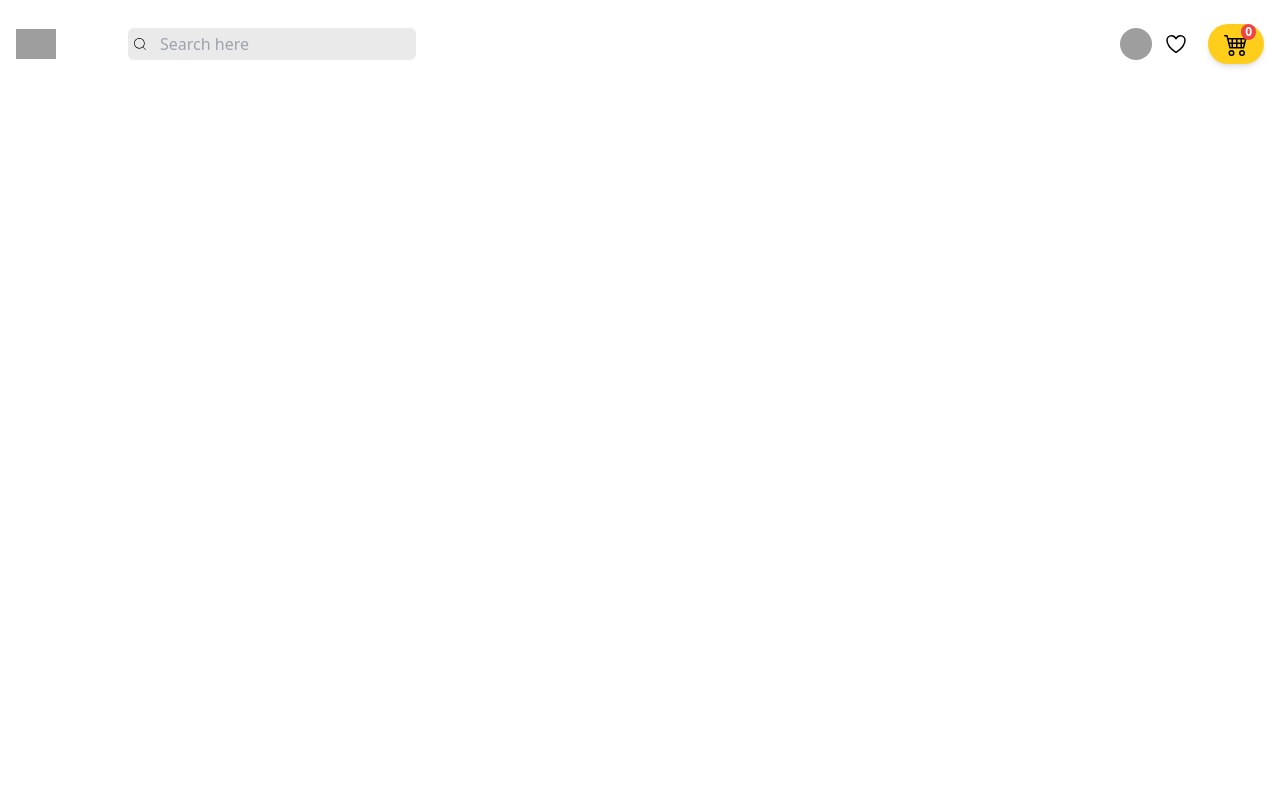
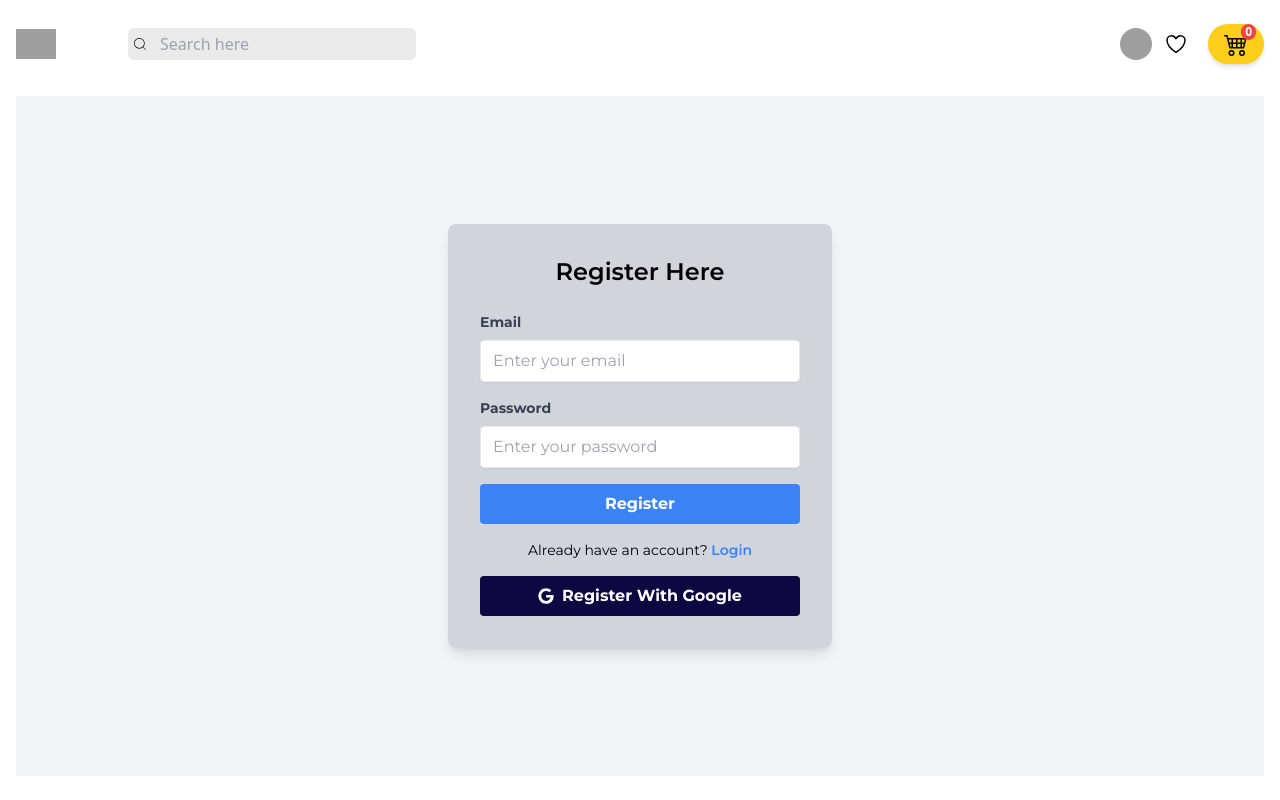
Before and after one commit to AshikurZaman01/Book-Store-App, a React (Vite) app: page /register in a window 1280 px wide. Shown: the top 800 px of the page. Built offline with nearby package versions, Linux system fonts and the light colour scheme; grey boxes are pictures that could not be loaded.

Commit message:
add Login and Register page

```diff
--- /dev/null
+++ b/src/Components/Pages/Login/Login.jsx
@@ -0,0 +1,77 @@
+import { useState } from "react";
+import RegisterWithGoogle from "../RegisterWithGoogle/RegisterWithGoogle";
+import { Link } from "react-router-dom";
+
+const Login = () => {
+
+    const [errorMessage, setErrorMessage] = useState('');
+    const [user, setUser] = useState({
+        email: '',
+        password: ''
+    })
+    const handleOnChange = (e) => {
+        setUser({ ...user, [e.target.name]: e.target.value })
+    }
+    const handleSubmit = (e) => {
+        e.preventDefault();
+        if (!user.email) {
+            setErrorMessage('Please enter your email');
+        } else if (!user.password) {
+            setErrorMessage('Please enter your password');
+        } else {
+            setErrorMessage('');
+        }
+        console.log(user);
+    }
+
+    return (
+        <div className="h-[calc(100vh-120px)] flex justify-center items-center bg-gray-100">
+            <div className="w-full max-w-sm mx-auto bg-gray-300 shadow-lg rounded-lg p-8">
+                <h2 className="text-2xl font-semibold text-center mb-6">Login Here</h2>
+                <form className="space-y-4" onSubmit={handleSubmit}>
+                    <div>
+                        <label htmlFor="email" className="block text-gray-700 text-sm font-bold mb-2">Email</label>
+                        <input
+                            value={user.email}
+                            onChange={handleOnChange}
+                            type="email"
+                            name="email"
+                            id="email"
+                            placeholder="Enter your email"
+                            className="shadow-sm border rounded w-full py-2 px-3 focus:outline-none focus:ring-2 focus:ring-blue-500"
+                        />
+                    </div>
+                    <div>
+                        <label htmlFor="password" className="block text-gray-700 text-sm font-bold mb-2">Password</label>
+                        <input
+                            value={user.password}
+                            onChange={handleOnChange}
+                            type="password"
+                            name="password"
+                            id="password"
+                            placeholder="Enter your password"
+                            className="shadow-sm border rounded w-full py-2 px-3 focus:outline-none focus:ring-2 focus:ring-blue-500"
+                        />
+                    </div>
+                    <div >
+                        {errorMessage && <div className="text-red-500 text-xs italic mb-3 text-center font-bold">{errorMessage}</div>}
+                    </div>
+                    <div>
+                        <button className="w-full bg-blue-500 hover:bg-blue-700 text-white font-bold py-2 rounded focus:outline-none transition duration-200">
+                            Login
+                        </button>
+                    </div>
+                </form>
+                <p className="my-4 text-center text-sm">
+                    Don't have an account? Please{" "}
+                    <Link className="text-blue-500 hover:text-blue-700 font-semibold" to="/register">
+                        Register
+                    </Link>
+                </p>
+                <RegisterWithGoogle></RegisterWithGoogle>
+            </div>
+        </div>
+    )
+}
+
+export default Login
--- /dev/null
+++ b/src/Components/Pages/Register/Register.jsx
@@ -0,0 +1,99 @@
+import { useState } from "react";
+import { Link } from "react-router-dom";
+import RegisterWithGoogle from "../RegisterWithGoogle/RegisterWithGoogle";
+
+const Register = () => {
+    const [errorMessage, setErrorMessage] = useState('');
+    const [user, setUser] = useState({
+        email: '',
+        password: ''
+    });
+
+    const handleOnChange = (e) => {
+        setUser({ ...user, [e.target.name]: e.target.value });
+    };
+
+    const handleSubmit = (e) => {
+        e.preventDefault();
+        if (!user.email) {
+            setErrorMessage('Please enter your email');
+        } else if (!user.password) {
+            setErrorMessage('Please enter your password');
+        } else {
+            setErrorMessage('');
+            console.log(user);
+            // Add your registration logic here
+        }
+    };
+
+    return (
+        <div className="h-[calc(100vh-120px)] flex justify-center items-center bg-gray-100">
+            <div className="w-full max-w-sm mx-auto bg-gray-300 shadow-lg rounded-lg p-8">
+                <h2 className="text-2xl font-semibold text-center mb-6">Register Here</h2>
+                <form className="space-y-4" onSubmit={handleSubmit}>
+                    <div>
+                        <label
+                            htmlFor="email"
+                            className="block text-gray-700 text-sm font-bold mb-2"
+                        >
+                            Email
+                        </label>
+                        <input
+                            value={user.email}
+                            onChange={handleOnChange}
+                            type="email"
+                            name="email"
+                            id="email"
+                            placeholder="Enter your email"
+                            className="shadow-sm border rounded w-full py-2 px-3 focus:outline-none focus:ring-2 focus:ring-blue-500"
+                        />
+                    </div>
+                    <div>
+                        <label
+                            htmlFor="password"
+                            className="block text-gray-700 text-sm font-bold mb-2"
+                        >
+                            Password
+                        </label>
+                        <input
+                            value={user.password}
+                            onChange={handleOnChange}
+                            type="password"
+                            name="password"
+                            id="password"
+                            placeholder="Enter your password"
+                            className="shadow-sm border rounded w-full py-2 px-3 focus:outline-none focus:ring-2 focus:ring-blue-500"
+                        />
+                    </div>
+                    <div>
+                        {errorMessage && (
+                            <div className="text-red-500 text-xs italic mb-3 text-center font-bold">
+                                {errorMessage}
+                            </div>
+                        )}
+                    </div>
+                    <div>
+                        <button
+                            type="submit"
+                            className="w-full bg-blue-500 hover:bg-blue-700 text-white font-bold py-2 rounded focus:outline-none transition duration-200"
+                        >
+                            Register
+                        </button>
+                    </div>
+                </form>
+                <p className="my-4 text-center text-sm">
+                    Already have an account?{" "}
+                    <Link
+                        className="text-blue-500 hover:text-blue-700 font-semibold"
+                        to="/login"
+                    >
+                        Login
+                    </Link>
+                </p>
+                <RegisterWithGoogle></RegisterWithGoogle>
+            </div>
+        </div>
+    );
+};
+
+export default Register;
--- /dev/null
+++ b/src/Components/Pages/RegisterWithGoogle/RegisterWithGoogle.jsx
@@ -0,0 +1,14 @@
+import { FaGoogle } from "react-icons/fa"
+
+const RegisterWithGoogle = () => {
+    return (
+        <div>
+            <button className="w-full flex justify-center items-center bg-secondary hover:bg-blue-700 text-white font-bold py-2 rounded focus:outline-none transition duration-200">
+                <FaGoogle className="mr-2" />
+                <span>Register With Google</span>
+            </button>
+        </div>
+    )
+}
+
+export default RegisterWithGoogle
--- a/src/Routes/AppRoutes.jsx
+++ b/src/Routes/AppRoutes.jsx
@@ -4,6 +4,8 @@ import Orders from '../Components/Pages/Orders/Orders'
 import Cart from '../Components/Pages/Cart/Cart'
 import Checkout from '../Components/Pages/Checkout/Checkout'
 import Dashboard from '../Components/Pages/Dashboard/Dashboard'
+import Login from '../Components/Pages/Login/Login'
+import Register from '../Components/Pages/Register/Register'
 
 
 const AppRoutes = () => {
@@ -18,6 +20,10 @@ const AppRoutes = () => {
             <Route path='/checkout' element={<Checkout></Checkout>} />
             <Route path='/dashboard' element={<Dashboard></Dashboard>} />
 
+            <Route path='/login' element={<Login></Login>} />
+            <Route path='/register' element={<Register></Register>} />
+
+
         </Routes>
 
     )
```
